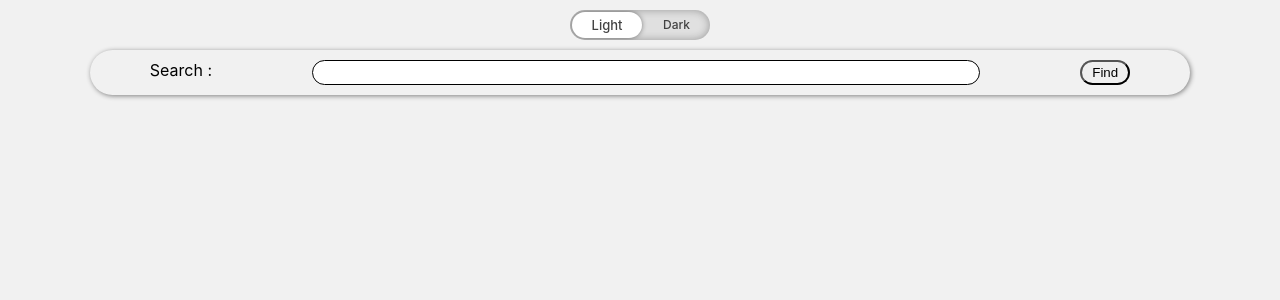
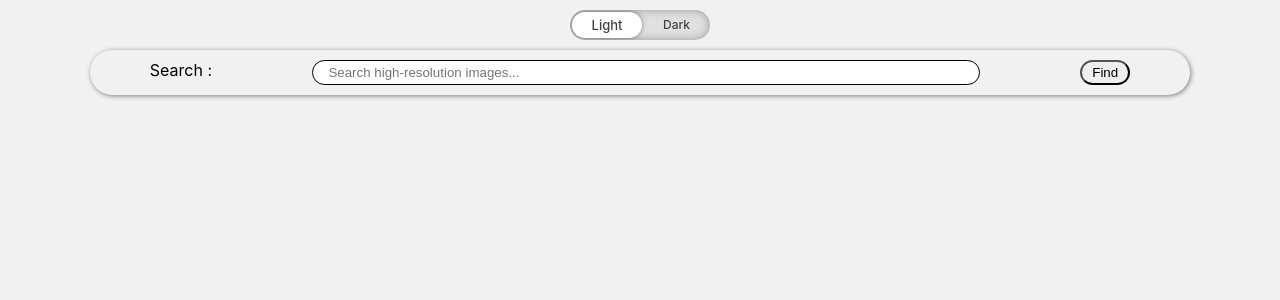
Before and after one commit to ShuvenduSamanta/imagEDEN, a React (Create React App) app: page / in a window 1280 px wide. Shown: the top 300 px of the page. Built offline with nearby package versions, Linux system fonts and the light colour scheme.

Commit message:
Deployed website

```diff
--- a/src/App.js
+++ b/src/App.js
@@ -40,6 +40,7 @@ function App() {
       <input className={dark ? "input dark-mode" : "input"} //*searchInput
         style={{ width: '60%' }}
         type="text"
+        placeholder='Search high-resolution images...'
         value={value}
         onChange={(e) => setValue(e.target.value)} />
       <button className={dark ? "button dark-mode" : "button"} //*searchBtn
```
